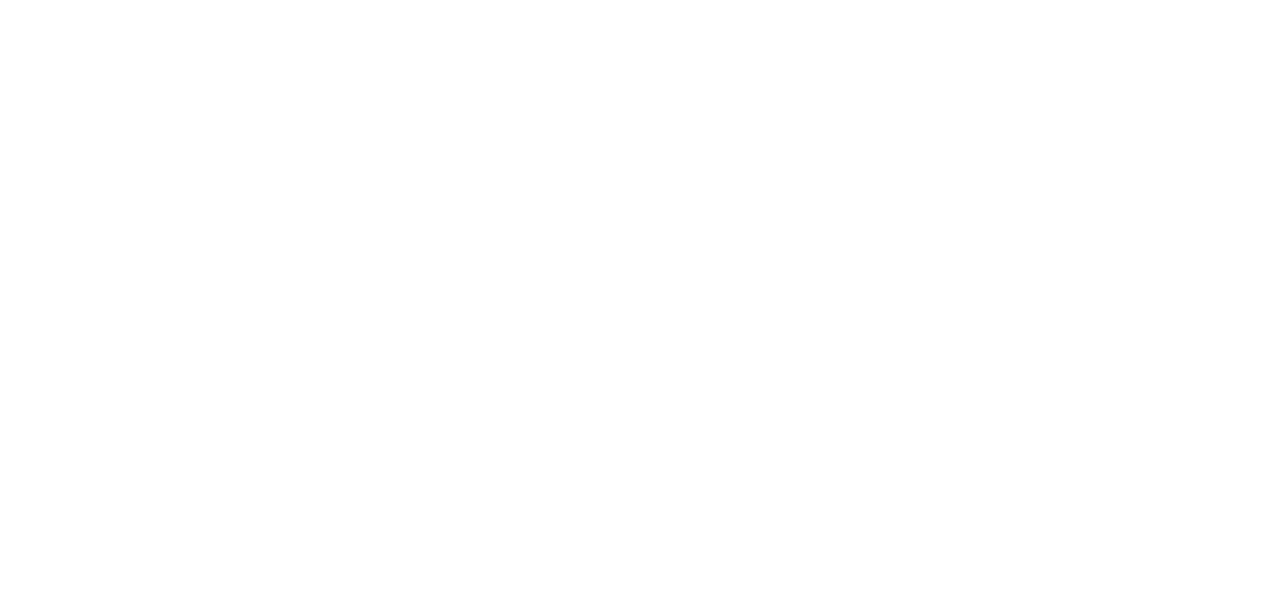
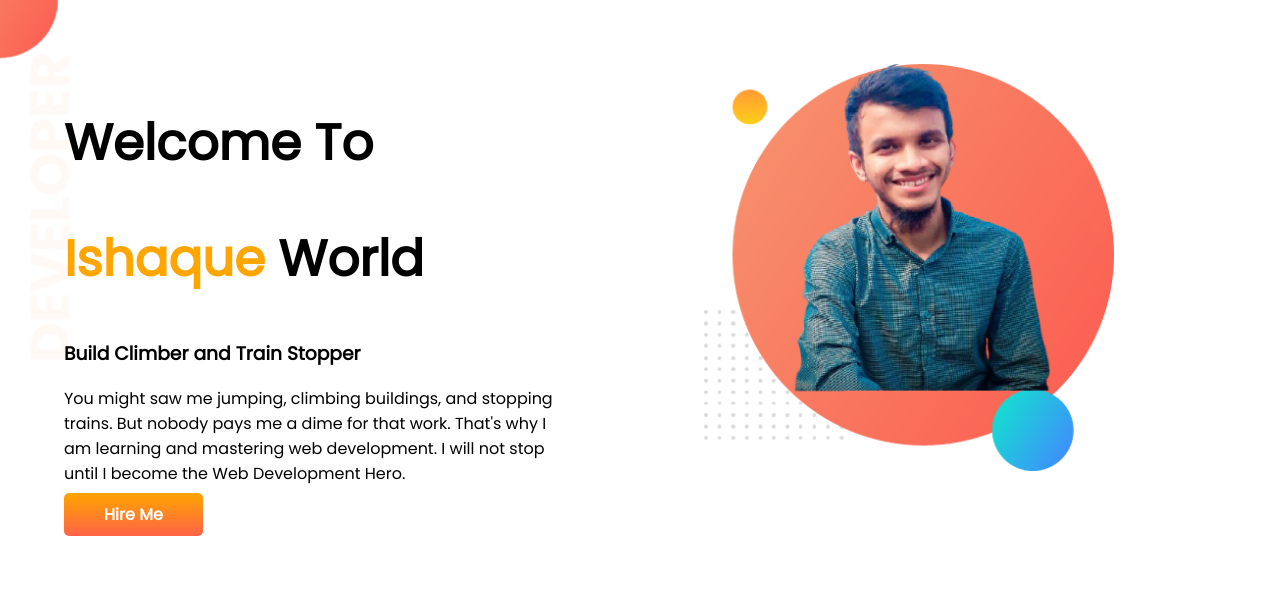
Before and after one commit to Ishaque01/developer-portfolio, a plain HTML site: page index.html in a window 1280 px wide. Drawn offline with Linux system fonts and the light colour scheme.

Commit message:
top-banner added

```diff
--- a/index.html
+++ b/index.html
@@ -1,13 +1,34 @@
 <!DOCTYPE html>
 <html lang="en">
+
 <head>
     <meta charset="UTF-8">
     <meta http-equiv="X-UA-Compatible" content="IE=edge">
     <meta name="viewport" content="width=device-width, initial-scale=1.0">
     <title>Ishaque Portfolio</title>
+    <link rel="preconnect" href="https://fonts.googleapis.com">
+    <link rel="preconnect" href="https://fonts.gstatic.com" crossorigin>
+    <link href="https://fonts.googleapis.com/css2?family=Poppins&display=swap" rel="stylesheet">
     <link rel="stylesheet" href="style.css">
 </head>
+
 <body>
+    <section class="top-banner">
+        <div class="half-width">
+            <h1>Welcome To</h1>
+            <h1> <span class="orange-color">Ishaque</span> World</h1>
+            <h3>Build Climber and Train Stopper</h3>
+            <p>You might saw me jumping, climbing buildings, and stopping trains. But nobody pays me a dime for that
+                work.
+                That's why I am learning and mastering web development. I will not stop until I become the Web
+                Development
+                Hero.</p>
+            <a class="link-button" target="_blank" href="https://www.facebook.com/ishaque.ahmed.777158">Hire Me</a>
+        </div>
+        <div class="half-width">
+            <img src="images/my-bg.png">
+        </div>
+    </section>
+</body>
 
-</body>
 </html>
--- a/style.css
+++ b/style.css
@@ -0,0 +1,32 @@
+body{
+    font-family: 'Poppins', sans-serif;
+    margin: 0;
+}
+h1{
+    font-size: 50px;
+}
+.orange-color{
+    color: orange;
+}
+section{
+    display: flex;
+}
+.half-width{
+    width: 50%;
+    padding: 5%;
+}
+.half-width img{
+    width: 80%;
+}
+.link-button{
+    text-decoration: none;
+    background-image: linear-gradient(orange,tomato);
+    padding: 10px 40px;
+    color: white;
+    font-weight: 700;
+    border-radius: 5px;
+}
+.top-banner{
+    background-image: url(images/top-banner.png);
+    background-repeat: no-repeat;
+}
```
Also changed, not shown: images/dream-bg.png (added), images/exp-bg.png (added), images/jhankar.png (added), images/jhankar2.png (added), images/my-bg.png (added), images/my-bg2.png (added), images/top-banner.png (added), showOff/IMG_20210630_232726_582-removebg-preview.png (added), 7 other files.
